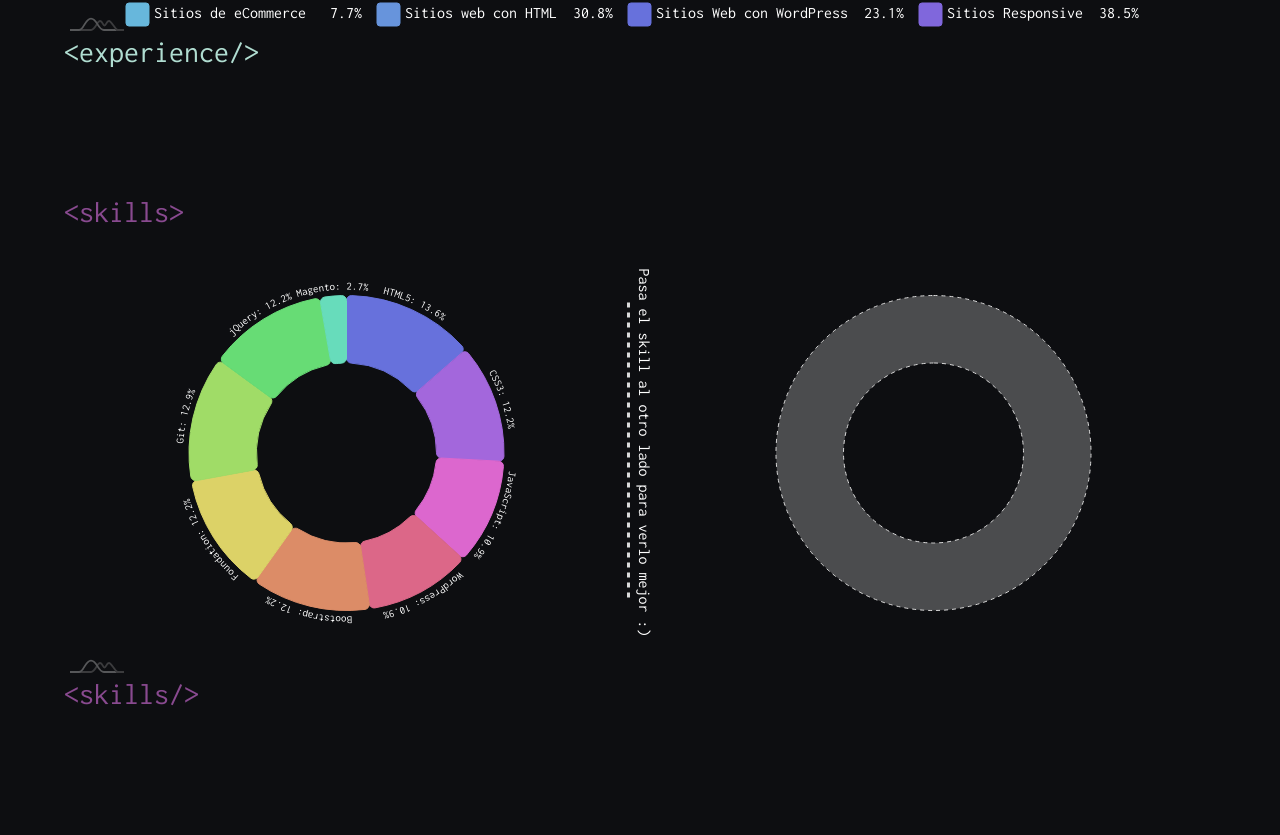
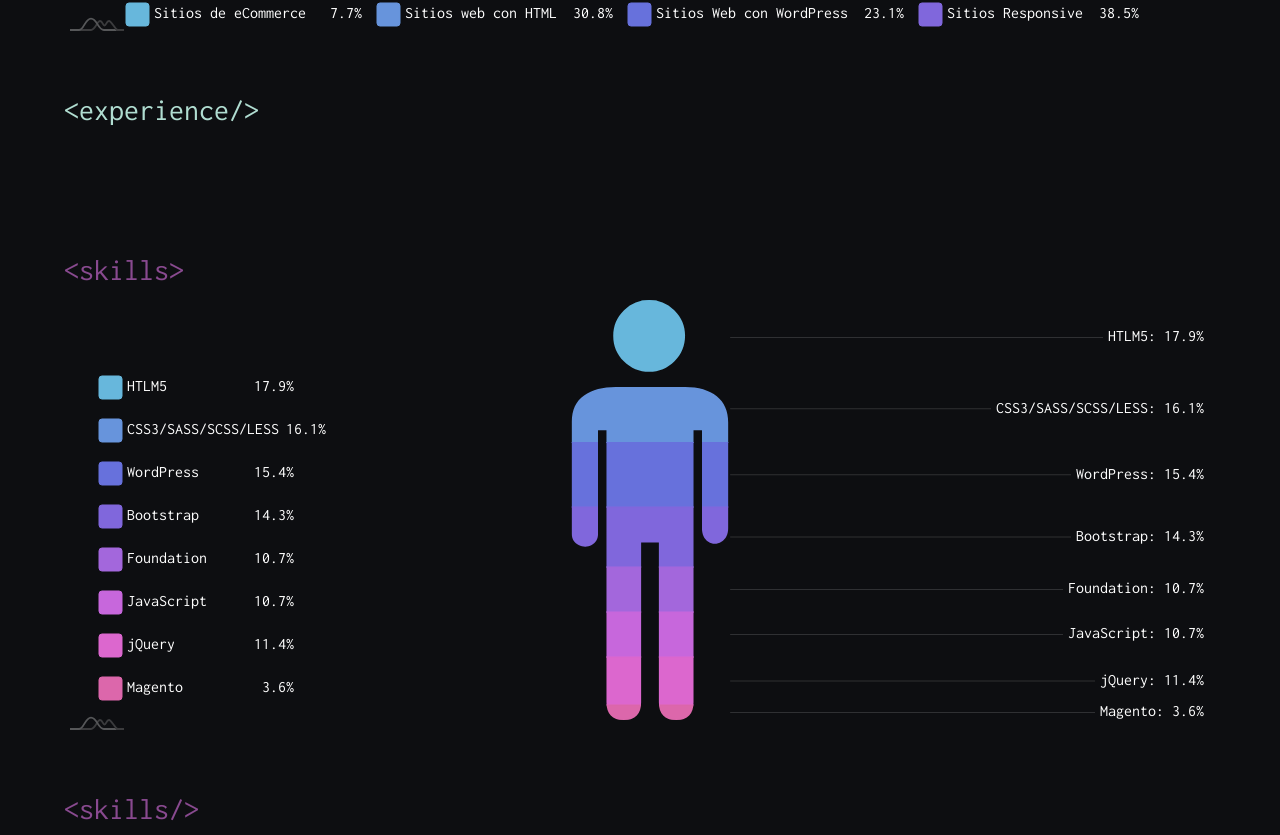
Before and after one commit to mafecordobes/mafecordobes.github.io, a plain HTML site: page index.html in a window 1280 px wide. Shown: the part 1470-2305 px from the top of the page. Drawn offline with Linux system fonts and the light colour scheme; animation ran at ten frames a second.

Commit message:
Add person chart

```diff
--- a/js/chart/chart2.js
+++ b/js/chart/chart2.js
@@ -5,255 +5,52 @@
 	am4core.useTheme(am4themes_animated);
 	// Themes end
 
-	var data = [{
-		"country": "Dummy",
-		"disabled": true,
-		"litres": 1000,
-		"color": am4core.color("#dadada"),
-		"opacity": 0.3,
-		"strokeDasharray": "4,4"
+	var iconPath = "M53.5,476c0,14,6.833,21,20.5,21s20.5-7,20.5-21V287h21v189c0,14,6.834,21,20.5,21 c13.667,0,20.5-7,20.5-21V154h10v116c0,7.334,2.5,12.667,7.5,16s10.167,3.333,15.5,0s8-8.667,8-16V145c0-13.334-4.5-23.667-13.5-31 s-21.5-11-37.5-11h-82c-15.333,0-27.833,3.333-37.5,10s-14.5,17-14.5,31v133c0,6,2.667,10.333,8,13s10.5,2.667,15.5,0s7.5-7,7.5-13 V154h10V476 M61.5,42.5c0,11.667,4.167,21.667,12.5,30S92.333,85,104,85s21.667-4.167,30-12.5S146.5,54,146.5,42 c0-11.335-4.167-21.168-12.5-29.5C125.667,4.167,115.667,0,104,0S82.333,4.167,74,12.5S61.5,30.833,61.5,42.5z"
+
+
+
+	var chart = am4core.create("chartdivskill", am4charts.SlicedChart);
+	chart.hiddenState.properties.opacity = 0; // this makes initial fade in effect
+
+	chart.data = [{
+		"name": "HTLM5",
+		"value": 500
 	}, {
-		"country": "HTML5",
-		"litres": 100
+		"name": "CSS3/SASS/SCSS/LESS",
+		"value": 450
 	}, {
-		"country": "CSS3",
-		"litres": 90
+		"name": "WordPress",
+		"value": 430
 	}, {
-		"country": "JavaScript",
-		"litres": 80
+		"name": "Bootstrap",
+		"value": 400
 	}, {
-		"country": "WordPress",
-		"litres": 80
+		"name": "Foundation",
+		"value": 300
 	}, {
-		"country": "Bootstrap",
-		"litres": 90
+		"name": "JavaScript",
+		"value": 300
 	}, {
-		"country": "Foundation",
-		"litres": 90
+		"name": "jQuery",
+		"value": 320
 	}, {
-		"country": "Git",
-		"litres": 95
-	}, {
-		"country": "jQuery",
-		"litres": 90
-	}, {
-		"country": "Magento",
-		"litres": 20
+		"name": "Magento",
+		"value": 100
 	}];
 
+	var series = chart.series.push(new am4charts.PictorialStackedSeries());
+	series.dataFields.value = "value";
+	series.dataFields.category = "name";
+	series.alignLabels = true;
 
-	// cointainer to hold both charts
-	var container = am4core.create("chartdivskill", am4core.Container);
-	container.width = am4core.percent(100);
-	container.height = am4core.percent(100);
-	container.layout = "horizontal";
+	series.maskSprite.path = iconPath;
+	series.ticks.template.locationX = 1;
+	series.ticks.template.locationY = 0.5;
 
-	container.events.on("maxsizechanged", function () {
-		chart1.zIndex = 0;
-		separatorLine.zIndex = 1;
-		dragText.zIndex = 2;
-		chart2.zIndex = 3;
-	})
+	series.labelsContainer.width = 200;
 
-	var chart1 = container.createChild(am4charts.PieChart);
-	chart1 .fontSize = 11;
-	chart1.hiddenState.properties.opacity = 0; // this makes initial fade in effect
-	chart1.data = data;
-	chart1.radius = am4core.percent(70);
-	chart1.innerRadius = am4core.percent(40);
-	chart1.zIndex = 1;
-
-	var series1 = chart1.series.push(new am4charts.PieSeries());
-	series1.dataFields.value = "litres";
-	series1.dataFields.category = "country";
-	series1.colors.step = 2;
-	series1.alignLabels = false;
-	series1.labels.template.bent = true;
-	series1.labels.template.radius = 3;
-	series1.labels.template.padding(0,0,0,0);
-
-	var sliceTemplate1 = series1.slices.template;
-	sliceTemplate1.cornerRadius = 5;
-	sliceTemplate1.draggable = true;
-	sliceTemplate1.inert = true;
-	sliceTemplate1.propertyFields.fill = "color";
-	sliceTemplate1.propertyFields.fillOpacity = "opacity";
-	sliceTemplate1.propertyFields.stroke = "color";
-	sliceTemplate1.propertyFields.strokeDasharray = "strokeDasharray";
-	sliceTemplate1.strokeWidth = 1;
-	sliceTemplate1.strokeOpacity = 1;
-
-	var zIndex = 5;
-
-	sliceTemplate1.events.on("down", function (event) {
-		event.target.toFront();
-		// also put chart to front
-		var series = event.target.dataItem.component;
-		series.chart.zIndex = zIndex++;
-	})
-
-	series1.ticks.template.disabled = true;
-
-	sliceTemplate1.states.getKey("active").properties.shiftRadius = 0;
-
-	sliceTemplate1.events.on("dragstop", function (event) {
-		handleDragStop(event);
-	})
-
-	// separator line and text
-	var separatorLine = container.createChild(am4core.Line);
-	separatorLine.x1 = 0;
-	separatorLine.y2 = 300;
-	separatorLine.strokeWidth = 3;
-	separatorLine.stroke = am4core.color("#dadada");
-	separatorLine.valign = "middle";
-	separatorLine.strokeDasharray = "5,5";
-
-
-	var dragText = container.createChild(am4core.Label);
-	dragText.text = "Pasa el skill al otro lado para verlo mejor :) ";
-	dragText.rotation = 90;
-	dragText.valign = "middle";
-	dragText.align = "center";
-	dragText.paddingBottom = 5;
-
-	// second chart
-	var chart2 = container.createChild(am4charts.PieChart);
-	chart2.hiddenState.properties.opacity = 0; // this makes initial fade in effect
-	chart2 .fontSize = 11;
-	chart2.radius = am4core.percent(70);
-	chart2.data = data;
-	chart2.innerRadius = am4core.percent(40);
-	chart2.zIndex = 1;
-
-	var series2 = chart2.series.push(new am4charts.PieSeries());
-	series2.dataFields.value = "litres";
-	series2.dataFields.category = "country";
-	series2.colors.step = 2;
-
-	series2.alignLabels = false;
-	series2.labels.template.bent = true;
-	series2.labels.template.radius = 3;
-	series2.labels.template.padding(0,0,0,0);
-	series2.labels.template.propertyFields.disabled = "disabled";
-
-	var sliceTemplate2 = series2.slices.template;
-	sliceTemplate2.copyFrom(sliceTemplate1);
-
-	series2.ticks.template.disabled = true;
-
-	function handleDragStop(event) {
-		var targetSlice = event.target;
-		var dataItem1;
-		var dataItem2;
-		var slice1;
-		var slice2;
-
-		if (series1.slices.indexOf(targetSlice) != -1) {
-			slice1 = targetSlice;
-			slice2 = series2.dataItems.getIndex(targetSlice.dataItem.index).slice;
-		}
-		else if (series2.slices.indexOf(targetSlice) != -1) {
-			slice1 = series1.dataItems.getIndex(targetSlice.dataItem.index).slice;
-			slice2 = targetSlice;
-		}
-
-
-		dataItem1 = slice1.dataItem;
-		dataItem2 = slice2.dataItem;
-
-		var series1Center = am4core.utils.spritePointToSvg({ x: 0, y: 0 }, series1.slicesContainer);
-		var series2Center = am4core.utils.spritePointToSvg({ x: 0, y: 0 }, series2.slicesContainer);
-
-		var series1CenterConverted = am4core.utils.svgPointToSprite(series1Center, series2.slicesContainer);
-		var series2CenterConverted = am4core.utils.svgPointToSprite(series2Center, series1.slicesContainer);
-
-		// tooltipY and tooltipY are in the middle of the slice, so we use them to avoid extra calculations
-		var targetSlicePoint = am4core.utils.spritePointToSvg({ x: targetSlice.tooltipX, y: targetSlice.tooltipY }, targetSlice);
-
-		if (targetSlice == slice1) {
-			if (targetSlicePoint.x > container.pixelWidth / 2) {
-				var value = dataItem1.value;
-
-				dataItem1.hide();
-
-				var animation = slice1.animate([{ property: "x", to: series2CenterConverted.x }, { property: "y", to: series2CenterConverted.y }], 400);
-				animation.events.on("animationprogress", function (event) {
-					slice1.hideTooltip();
-				})
-
-				slice2.x = 0;
-				slice2.y = 0;
-
-				dataItem2.show();
-			}
-			else {
-				slice1.animate([{ property: "x", to: 0 }, { property: "y", to: 0 }], 400);
-			}
-		}
-		if (targetSlice == slice2) {
-			if (targetSlicePoint.x < container.pixelWidth / 2) {
-
-				var value = dataItem2.value;
-
-				dataItem2.hide();
-
-				var animation = slice2.animate([{ property: "x", to: series1CenterConverted.x }, { property: "y", to: series1CenterConverted.y }], 400);
-				animation.events.on("animationprogress", function (event) {
-					slice2.hideTooltip();
-				})
-
-				slice1.x = 0;
-				slice1.y = 0;
-				dataItem1.show();
-			}
-			else {
-				slice2.animate([{ property: "x", to: 0 }, { property: "y", to: 0 }], 400);
-			}
-		}
-
-		toggleDummySlice(series1);
-		toggleDummySlice(series2);
-
-		series1.hideTooltip();
-		series2.hideTooltip();
-	}
-
-	function toggleDummySlice(series) {
-		var show = true;
-		for (var i = 1; i < series.dataItems.length; i++) {
-			var dataItem = series.dataItems.getIndex(i);
-			if (dataItem.slice.visible && !dataItem.slice.isHiding) {
-				show = false;
-			}
-		}
-
-		var dummySlice = series.dataItems.getIndex(0);
-		if (show) {
-			dummySlice.show();
-		}
-		else {
-			dummySlice.hide();
-		}
-	}
-
-	series2.events.on("datavalidated", function () {
-
-		var dummyDataItem = series2.dataItems.getIndex(0);
-		dummyDataItem.show(0);
-		dummyDataItem.slice.draggable = false;
-		dummyDataItem.slice.tooltipText = undefined;
-
-		for (var i = 1; i < series2.dataItems.length; i++) {
-			series2.dataItems.getIndex(i).hide(0);
-		}
-	})
-
-	series1.events.on("datavalidated", function () {
-		var dummyDataItem = series1.dataItems.getIndex(0);
-		dummyDataItem.hide(0);
-		dummyDataItem.slice.draggable = false;
-		dummyDataItem.slice.tooltipText = undefined;
-	})
+	chart.legend = new am4charts.Legend();
+	chart.legend.position = "left";
+	chart.legend.valign = "bottom";
 
 	}); // end am4core.ready()
--- a/sass/_chart.sass
+++ b/sass/_chart.sass
@@ -2,3 +2,4 @@
 	width: 100%
 	height: 450px
 	font-family: 'Inconsolata', monospace
+	margin-bottom: 5%
```
Also changed, not shown: css/style.css, 1 other file.
